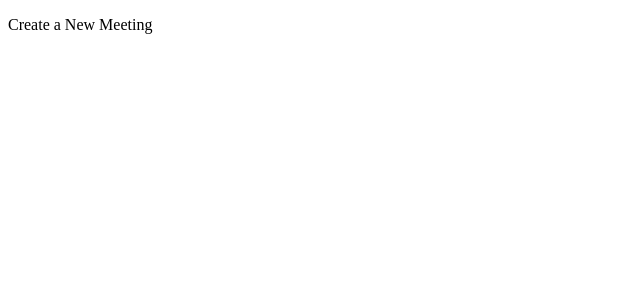
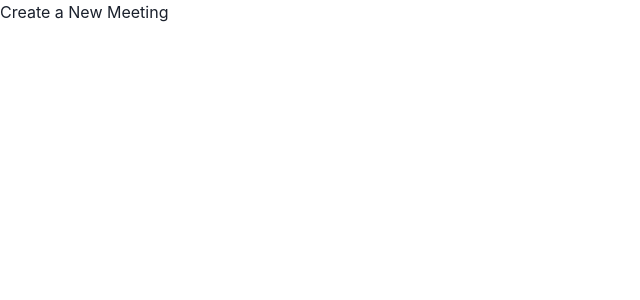
Before and after one commit to The-Dugtrio-CS4800/Scheduley, a Next.js app: page /new in a window 1280 px wide. Shown: the top 300 px of the page, without its empty margins (0-640 px from the left). Built offline with nearby package versions, Linux system fonts and the light colour scheme.

Commit message:
add ChakraProvider to _app

```diff
--- /dev/null
+++ b/pages/_app.tsx
@@ -0,0 +1,11 @@
+import { ChakraProvider } from '@chakra-ui/react'
+
+function MyApp({ Component, pageProps }) {
+    return (
+        <ChakraProvider>
+            <Component {...pageProps} />
+        </ChakraProvider>
+    )
+}
+
+export default MyApp;
```
Also changed, not shown: pages/index.tsx (+0 -7 lines).
